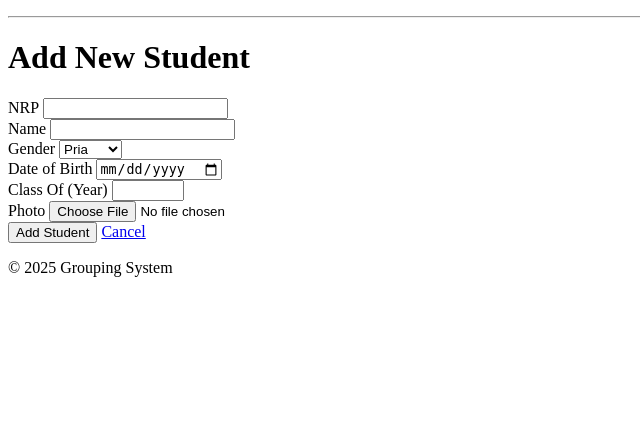
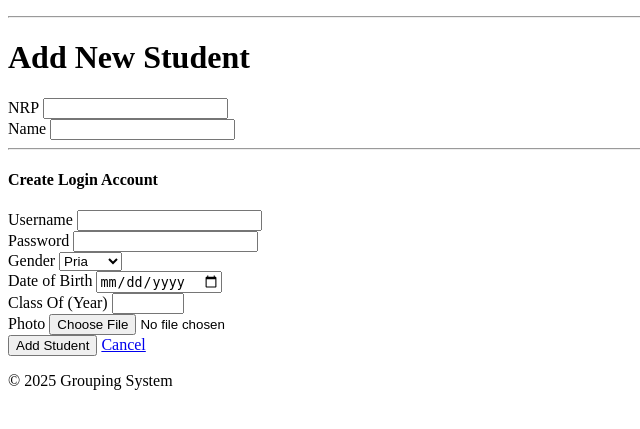
Before and after one commit to Henry-Hilton/Grouping-System, a PHP site: page /admin/add_mahasiswa.php in a window 1280 px wide. Shown: the part 70-499 px from the top of the page, without its empty margins (0-640 px from the left). Run offline with PHP 8.4, Linux system fonts and the light colour scheme; the visitor is signed in with stand-in values (Sample User, id 1); some libraries are stand-ins or nearby versions.

Commit message:
feat(auth): Create account upon new student creation
This commit updates the 'Add Student' feature to simultaneously create a corresponding login account in the `akun` table, mirroring the functionality of the lecturer creation process.

The `add_mahasiswa.php` form and `add_mahasiswa_process.php` script have both been updated to handle the new username and password fields, creating records in both the `mahasiswa` and `akun` tables.

This commit finalizes all the coding requirements for the mid-term (UTS) assessment.

```diff
--- a/admin/add_mahasiswa.php
+++ b/admin/add_mahasiswa.php
@@ -18,6 +18,19 @@ require_once('../partials/admin_menu.php');
     <div class="form-group">
       <label for="nama">Name</label>
       <input type="text" id="nama" name="nama" class="form-control" required>
+    </div>
+
+    <hr>
+    <h4>Create Login Account</h4>
+
+    <div class="form-group">
+      <label for="username">Username</label>
+      <input type="text" id="username" name="username" class="form-control" required>
+    </div>
+
+    <div class="form-group">
+      <label for="password">Password</label>
+      <input type="password" id="password" name="password" class="form-control" required>
     </div>
 
     <div class="form-group">
```
Also changed, not shown: admin/add_mahasiswa_process.php (+26 -20 lines).
